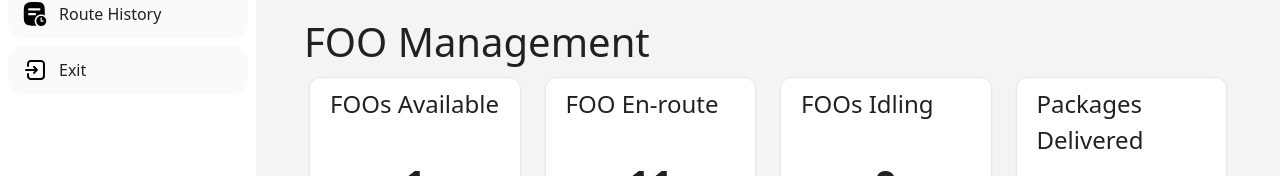
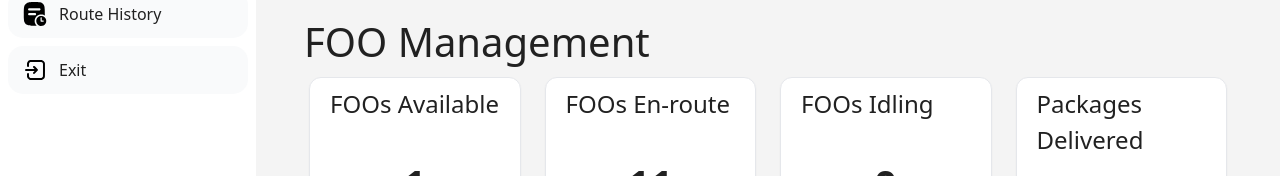
Before and after one commit to D-D-M-Y/dul-ong-administrative-frontend, a Next.js app: page / in a window 1280 px wide. Shown: the part 428-604 px from the top of the page. Built offline with nearby package versions, Linux system fonts and the light colour scheme.

Commit message:
corrected spelling

```diff
--- a/src/app/page.tsx
+++ b/src/app/page.tsx
@@ -48,7 +48,7 @@ export default async function Page() {
 
       <div className="grid gap-6 sm:grid-cols-2 lg:grid-cols-4">
         <Card title="FOOs Available"            value={"1"}         type="fooavailable" />
-        <Card title="FOO En-route"              value={"11"}        type="fooenroute" />
+        <Card title="FOOs En-route"              value={"11"}        type="fooenroute" />
         <Card title="FOOs Idling"               value={"0"}         type="fooidling" />
         <Card title="Packages Delivered"        value={"162"}       type="packagedel" />
       </div>
--- a/src/app/ui/global.css
+++ b/src/app/ui/global.css
@@ -146,7 +146,7 @@ h3 {                   /*header for cards*/
 
 .grid{
   padding:            5px;
-  border-color:     #D9D9D9 ;
+  border-color:     #D9D9D9;
   border-radius:      10px;
   height:             100%;
   width:              100%;
```
